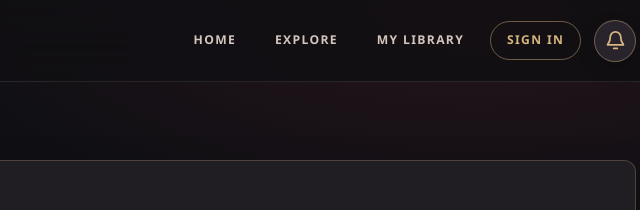
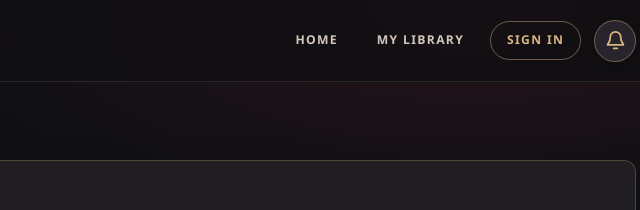
Before and after one commit to StudyGeng/Read_Master, a website: page public/book-details.html in a window 1280 px wide. Shown: the top 210 px of the page, 604-1244 px from the left. Drawn offline with Linux system fonts and the light colour scheme.

Commit message:
Remove duplicate Explore header link

```diff
--- a/public/book-details.html
+++ b/public/book-details.html
@@ -22,7 +22,6 @@
 
     <nav class="site-nav" aria-label="Main navigation">
       <a href="index.html" data-nav="home">Home</a>
-      <a href="index.html#libraryShelf">Explore</a>
       <a href="reading-list.html" data-nav="reading-list">My Library</a>
       <a class="nav-cta" href="login.html" data-nav="login">Sign in</a>
     </nav>
```
Also changed, not shown: public/index.html (+0 -1 lines), public/profile.html (+0 -1 lines), public/reading-list.html (+0 -1 lines).
